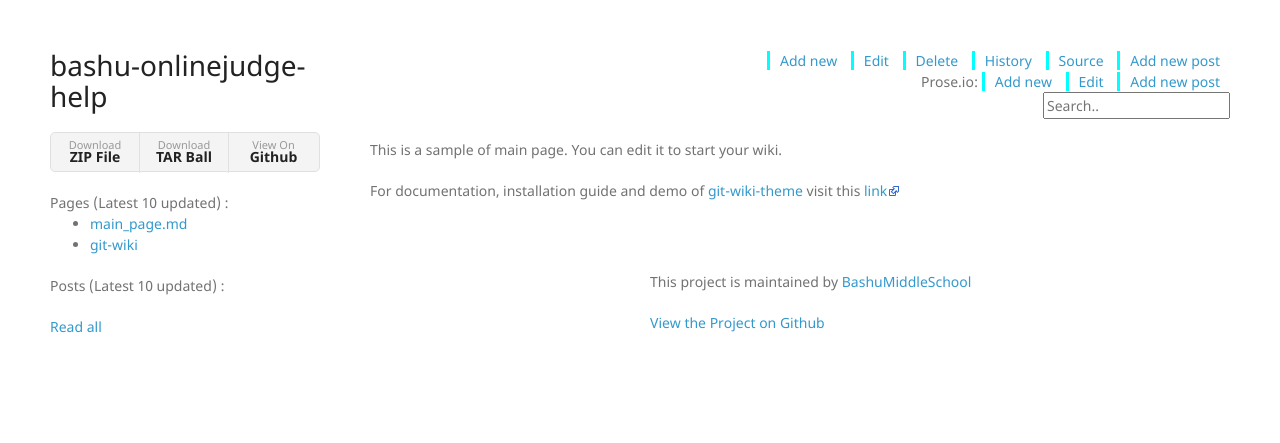
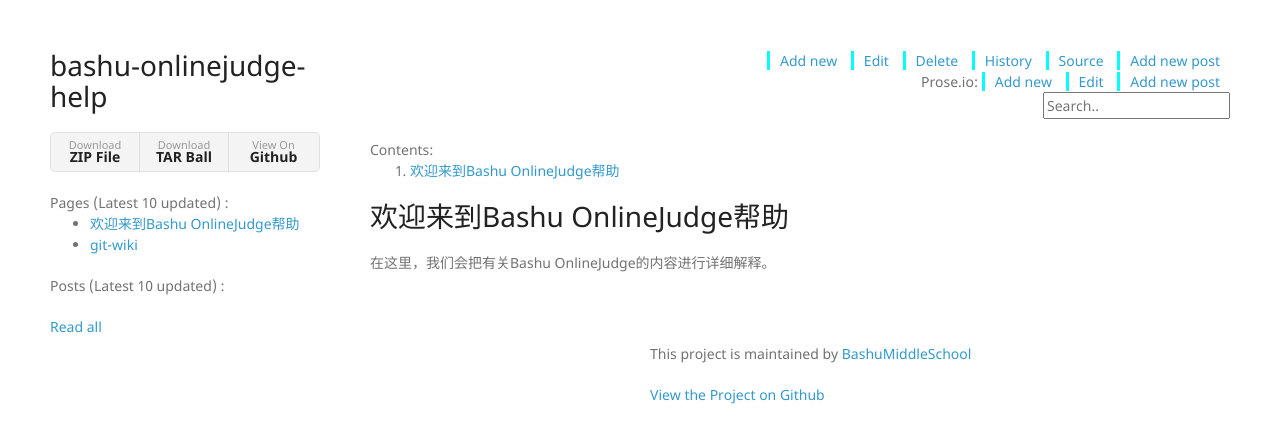
Before and after one commit to BashuMiddleSchool/bashu-onlinejudge-help, a Jekyll site: the page built from wiki/main_page.md, in a window 1280 px wide. Shown: the top 443 px of the page. Built offline with Jekyll 4.4.1, drawn with Linux system fonts in a browser that asks for light colours; nearby versions of some CDN libraries; our own code applies the rules of GitHub Pages for plain Markdown files.

Commit message:
Update main_page.md

```diff
--- a/wiki/main_page.md
+++ b/wiki/main_page.md
@@ -2,6 +2,7 @@
 redirect_from: "/"
 ---
 
-This is a sample of main page. You can edit it to start your wiki.
+# 欢迎来到Bashu OnlineJudge帮助
 
-For documentation, installation guide and demo of [git-wiki-theme](git-wiki-theme) visit this [link](http://drassil.github.io/git-wiki/)
+
+在这里，我们会把有关Bashu OnlineJudge的内容进行详细解释。
```
